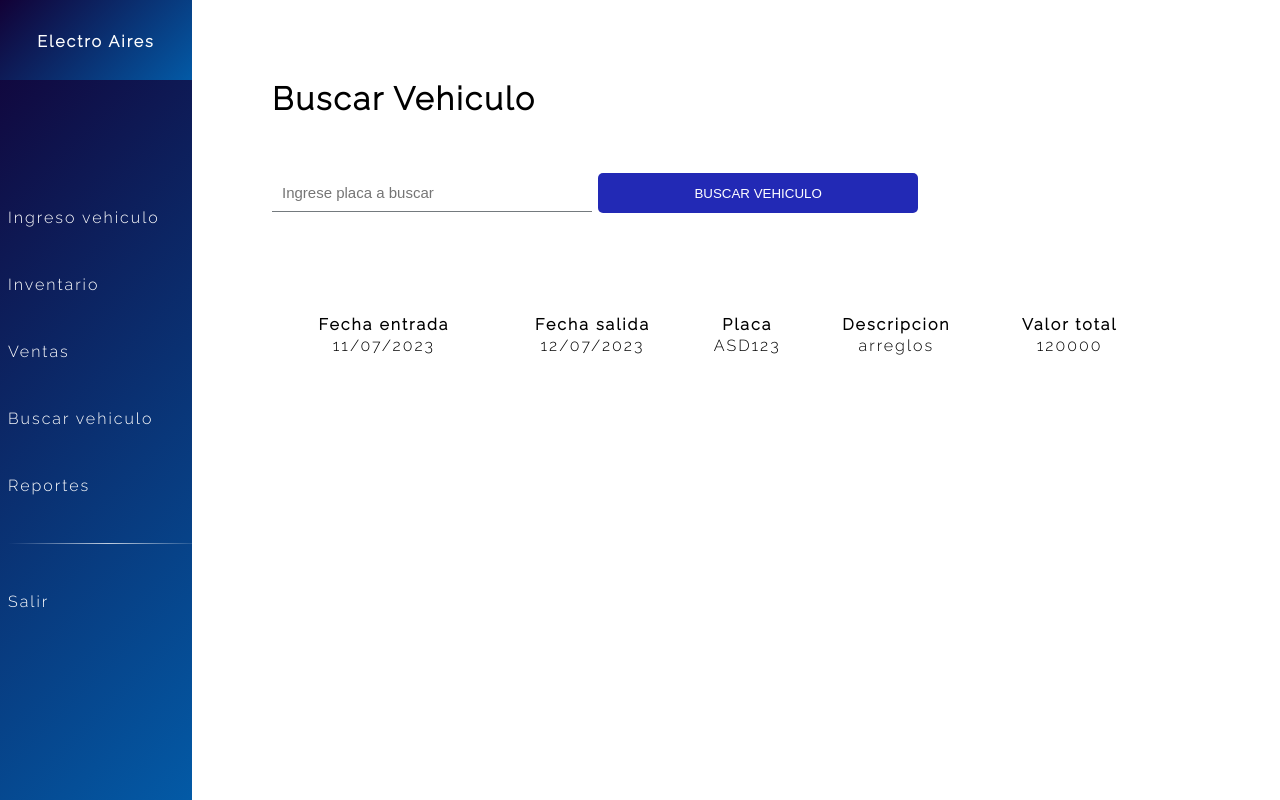
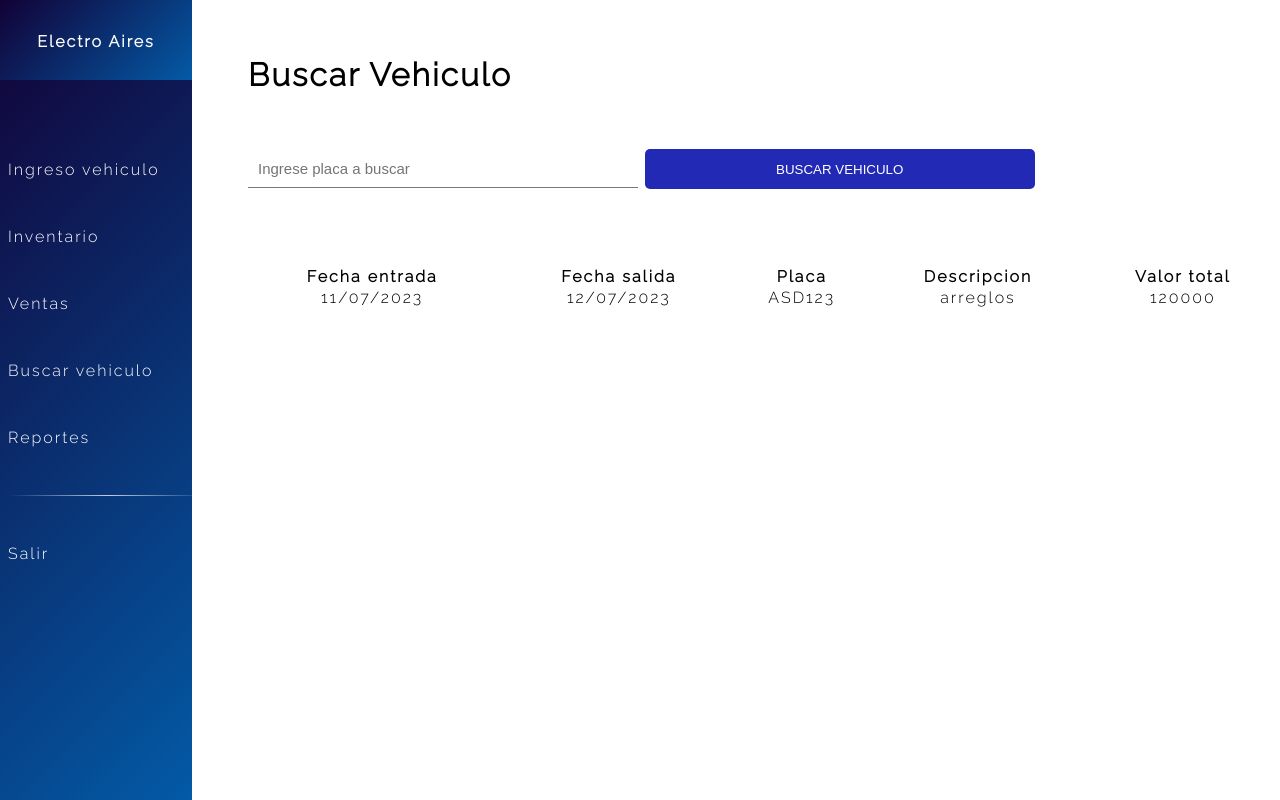
Before and after one commit to JhonRVera/TG-ElectroAires, a Django app: page /buscar/ in a window 1280 px wide. Run offline with Django 4.2, Linux system fonts and the light colour scheme.

Commit message:
Archivos css

```diff
--- a/frontelectro/static/dashboard/dashboard.css
+++ b/frontelectro/static/dashboard/dashboard.css
@@ -31,7 +31,7 @@
 }
 
 .services__dashboard {
-    width: 75%;
+    width: 100%;
 }
 
 .header__dash {
@@ -47,7 +47,7 @@
 }
 
 .menu_dashboard {
-    margin: 10rem 0 0;
+    margin: 7rem 0 0;
     text-align: left;
     height: 70vh;
     width: 14rem;
@@ -58,7 +58,7 @@
     margin: 3rem 0;
 }
 
-.menu_dashboard ul li a{
+.menu_dashboard ul li a {
     text-decoration: none;
     color: #fff;
 }
@@ -77,14 +77,14 @@
 
 
 .data__form {
-    margin: 5rem;
+    margin: 3.5rem;
 }
 
 .data__form h1 {
     margin-bottom: 1rem;
 }
 
-.field__input input{
+.field__input input {
     border: 0;
     border-bottom: solid thin #747a7e;
     border-radius: 0%;
@@ -117,12 +117,15 @@
 
 .data__table {
     display: grid;
-    margin: 0 auto 0 5rem;
+    margin: 0 auto 0 3rem;
+    max-height: 17rem;
+    overflow-y: auto;
 }
 
-.data__table  table tbody {
+.data__table table tbody {
     text-align: center;
 }
+
 .data__center {
     text-align: center;
     margin: 1rem;
@@ -132,9 +135,11 @@
     position: absolute;
     top: 5rem;
     left: 70%;
-}
-
-.table__customers {
     display: grid;
     margin: 0 auto 0 5rem;
 }
+
+.success h4 {
+    margin: 0 0 1rem;
+    color: #25b925;
+}
```
